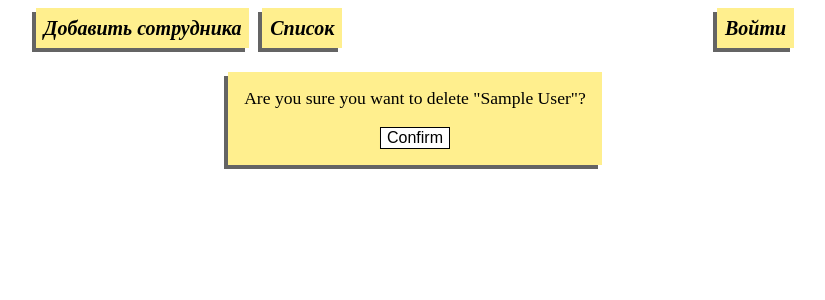
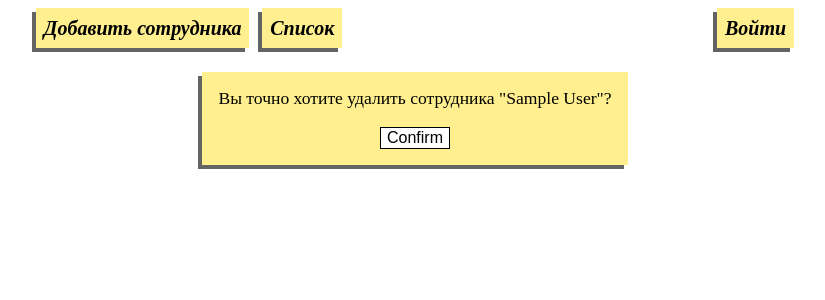
Before and after one commit to Zomba4okk/EmployeesManager, a Django app: page /employees/1/delete in a window 1280 px wide. Shown: the top 300 px of the page, without its empty margins (225-1050 px from the left). Run offline with Django 3.2, Linux system fonts and the light colour scheme; tables that the repository leaves empty hold one stand-in row (values such as "Sample post").

Commit message:
Fix message.

```diff
--- a/employee/templates/employee_confirm_delete.html
+++ b/employee/templates/employee_confirm_delete.html
@@ -7,7 +7,7 @@
 
 {% block content %}
 <form method="post" class="form main-box-style">{% csrf_token %}
-    <p>Are you sure you want to delete "{{ object }}"?</p>
+    <p>Вы точно хотите удалить сотрудника "{{ object }}"?</p>
     <input type="submit" value="Confirm">
 </form>
 {% endblock %}
```
